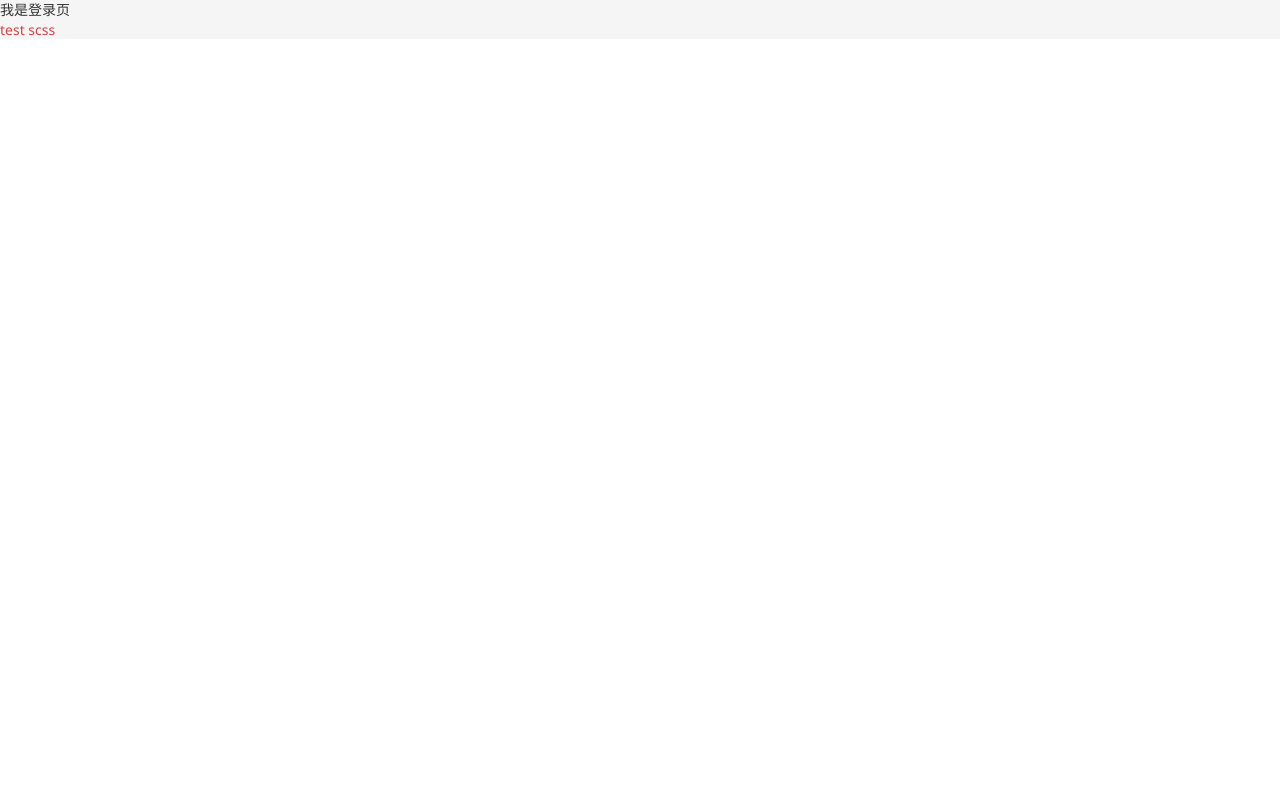
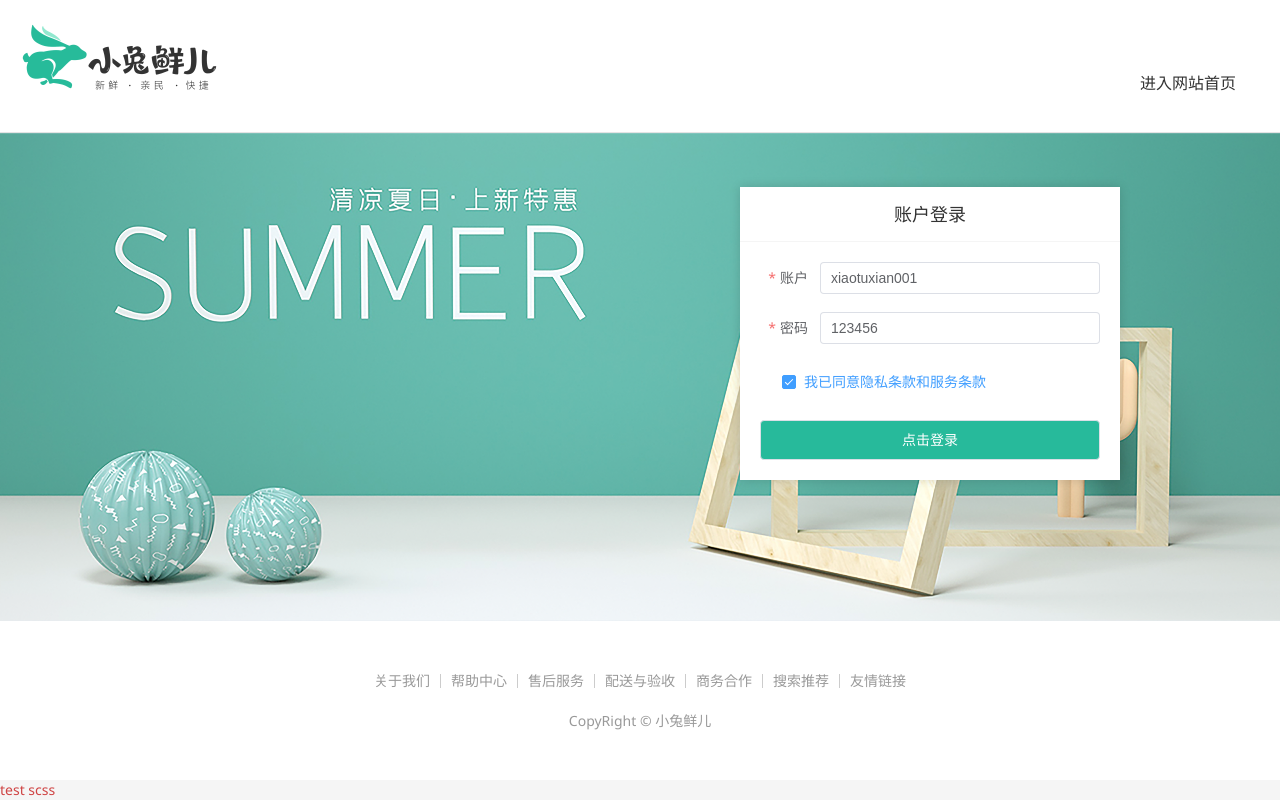
Before and after one commit to YiYidecat/vue-rabbit, a Vue app: page /login in a window 1280 px wide. Built offline with nearby package versions, Linux system fonts and the light colour scheme; a small style sheet from the web is missing.

Commit message:
登录—表单校验

```diff
--- a/src/views/Layout/components/LayoutNav.vue
+++ b/src/views/Layout/components/LayoutNav.vue
@@ -6,7 +6,8 @@
   <nav class="app-topnav">
     <div class="container">
       <ul>
-        <template v-if="true">
+        <!-- 多模板渲染 ，区分登录状态-->
+        <template v-if="false">
           <li><a href="javascript:;"><i class=" iconfont icon-user"></i>周杰伦</a></li>
           <li>
             <el-popconfirm title="确认退出吗?" confirm-button-text="确认" cancel-button-text="取消">
@@ -19,7 +20,7 @@
           <li><a href="javascript:;">会员中心</a></li>
         </template>
         <template v-else>
-          <li><a href="javascript:;">请先登录</a></li>
+          <li><a href="javascript:;" @click="$router.push('/login')">请先登录</a></li>
           <li><a href="javascript:;">帮助中心</a></li>
           <li><a href="javascript:;">关于我们</a></li>
         </template>
--- a/src/views/Login/index.vue
+++ b/src/views/Login/index.vue
@@ -1,3 +1,329 @@
+<script setup>
+import { ref } from 'vue';
+import {useRouter} from 'vue-router'
+import { useUserStore } from '@/stores/user';
+import { ElMessage } from 'element-plus';
+const UserStore = useUserStore()
+const $router = useRouter()
+const Form = ref({
+  account:"xiaotuxian001",
+  password:"123456",
+  agree:true,
+})
+const rules = {
+  account:[
+    {required:true,message:"用户名不能为空",trigger:"blur"}
+  ],
+  password:[
+    {required:true,message:"密码不能为空",trigger:"blur"},
+    {min:6, max:24, message:"密码长度为6-14位"}
+  ],
+  agree:[
+    {
+      validator:(rule,value,callback) => {
+        return value?callback():new Error("请先勾选协议内容")
+      }
+    }
+  ]
+}
+const FormRef = ref()
+const login = () => {
+  FormRef.value.validate((valid) => {
+    UserStore.getUserInfo(Form.value)
+    if(valid) {
+        ElMessage({
+        type:"success",
+        message:"登录成功"
+        })
+        $router.replace("/")
+    }
+  })
+}
+</script>
+
+
 <template>
-    <div>我是登录页</div>
+  <div>
+    <header class="login-header">
+      <div class="container m-top-20">
+        <h1 class="logo">
+          <RouterLink to="/">小兔鲜</RouterLink>
+        </h1>
+        <RouterLink class="entry" to="/">
+          进入网站首页
+          <i class="iconfont icon-angle-right"></i>
+          <i class="iconfont icon-angle-right"></i>
+        </RouterLink>
+      </div>
+    </header>
+    <section class="login-section">
+      <div class="wrapper">
+        <nav>
+          <a href="javascript:;">账户登录</a>
+        </nav>
+        <div class="account-box">
+          <div class="form">
+            <el-form label-position="right" label-width="60px" :model="Form" :rules="rules" ref="FormRef"
+              status-icon >
+              <el-form-item  label="账户" prop="account">
+                <el-input  v-model="Form.account"/>
+              </el-form-item>
+              <el-form-item label="密码" prop="password">
+                <el-input  v-model="Form.password"/>
+              </el-form-item>
+              <el-form-item label-width="22px" prop="agree">
+                <el-checkbox  size="large"  v-model="Form.agree">
+                  我已同意隐私条款和服务条款
+                </el-checkbox>
+              </el-form-item>
+              <el-button size="large" class="subBtn" @click="login">点击登录</el-button>
+            </el-form>
+          </div>
+        </div>
+      </div>
+    </section>
+
+    <footer class="login-footer">
+      <div class="container">
+        <p>
+          <a href="javascript:;">关于我们</a>
+          <a href="javascript:;">帮助中心</a>
+          <a href="javascript:;">售后服务</a>
+          <a href="javascript:;">配送与验收</a>
+          <a href="javascript:;">商务合作</a>
+          <a href="javascript:;">搜索推荐</a>
+          <a href="javascript:;">友情链接</a>
+        </p>
+        <p>CopyRight &copy; 小兔鲜儿</p>
+      </div>
+    </footer>
+  </div>
 </template>
+
+<style scoped lang='scss'>
+.login-header {
+  background: #fff;
+  border-bottom: 1px solid #e4e4e4;
+
+  .container {
+    display: flex;
+    align-items: flex-end;
+    justify-content: space-between;
+  }
+
+  .logo {
+    width: 200px;
+
+    a {
+      display: block;
+      height: 132px;
+      width: 100%;
+      text-indent: -9999px;
+      background: url("@/assets/images/logo.png") no-repeat center 18px / contain;
+    }
+  }
+
+  .sub {
+    flex: 1;
+    font-size: 24px;
+    font-weight: normal;
+    margin-bottom: 38px;
+    margin-left: 20px;
+    color: #666;
+  }
+
+  .entry {
+    width: 120px;
+    margin-bottom: 38px;
+    font-size: 16px;
+
+    i {
+      font-size: 14px;
+      color: $xtxColor;
+      letter-spacing: -5px;
+    }
+  }
+}
+
+.login-section {
+  background: url('@/assets/images/login-bg.png') no-repeat center / cover;
+  height: 488px;
+  position: relative;
+
+  .wrapper {
+    width: 380px;
+    background: #fff;
+    position: absolute;
+    left: 50%;
+    top: 54px;
+    transform: translate3d(100px, 0, 0);
+    box-shadow: 0 0 10px rgba(0, 0, 0, 0.15);
+
+    nav {
+      font-size: 14px;
+      height: 55px;
+      margin-bottom: 20px;
+      border-bottom: 1px solid #f5f5f5;
+      display: flex;
+      padding: 0 40px;
+      text-align: right;
+      align-items: center;
+
+      a {
+        flex: 1;
+        line-height: 1;
+        display: inline-block;
+        font-size: 18px;
+        position: relative;
+        text-align: center;
+      }
+    }
+  }
+}
+
+.login-footer {
+  padding: 30px 0 50px;
+  background: #fff;
+
+  p {
+    text-align: center;
+    color: #999;
+    padding-top: 20px;
+
+    a {
+      line-height: 1;
+      padding: 0 10px;
+      color: #999;
+      display: inline-block;
+
+      ~a {
+        border-left: 1px solid #ccc;
+      }
+    }
+  }
+}
+
+.account-box {
+  .toggle {
+    padding: 15px 40px;
+    text-align: right;
+
+    a {
+      color: $xtxColor;
+
+      i {
+        font-size: 14px;
+      }
+    }
+  }
+
+  .form {
+    padding: 0 20px 20px 20px;
+
+    &-item {
+      margin-bottom: 28px;
+
+      .input {
+        position: relative;
+        height: 36px;
+
+        >i {
+          width: 34px;
+          height: 34px;
+          background: #cfcdcd;
+          color: #fff;
+          position: absolute;
+          left: 1px;
+          top: 1px;
+          text-align: center;
+          line-height: 34px;
+          font-size: 18px;
+        }
+
+        input {
+          padding-left: 44px;
+          border: 1px solid #cfcdcd;
+          height: 36px;
+          line-height: 36px;
+          width: 100%;
+
+          &.error {
+            border-color: $priceColor;
+          }
+
+          &.active,
+          &:focus {
+            border-color: $xtxColor;
+          }
+        }
+
+        .code {
+          position: absolute;
+          right: 1px;
+          top: 1px;
+          text-align: center;
+          line-height: 34px;
+          font-size: 14px;
+          background: #f5f5f5;
+          color: #666;
+          width: 90px;
+          height: 34px;
+          cursor: pointer;
+        }
+      }
+
+      >.error {
+        position: absolute;
+        font-size: 12px;
+        line-height: 28px;
+        color: $priceColor;
+
+        i {
+          font-size: 14px;
+          margin-right: 2px;
+        }
+      }
+    }
+
+    .agree {
+      a {
+        color: #069;
+      }
+    }
+
+    .btn {
+      display: block;
+      width: 100%;
+      height: 40px;
+      color: #fff;
+      text-align: center;
+      line-height: 40px;
+      background: $xtxColor;
+
+      &.disabled {
+        background: #cfcdcd;
+      }
+    }
+  }
+
+  .action {
+    padding: 20px 40px;
+    display: flex;
+    justify-content: space-between;
+    align-items: center;
+
+    .url {
+      a {
+        color: #999;
+        margin-left: 10px;
+      }
+    }
+  }
+}
+
+.subBtn {
+  background: $xtxColor;
+  width: 100%;
+  color: #fff;
+}
+</style>
```
